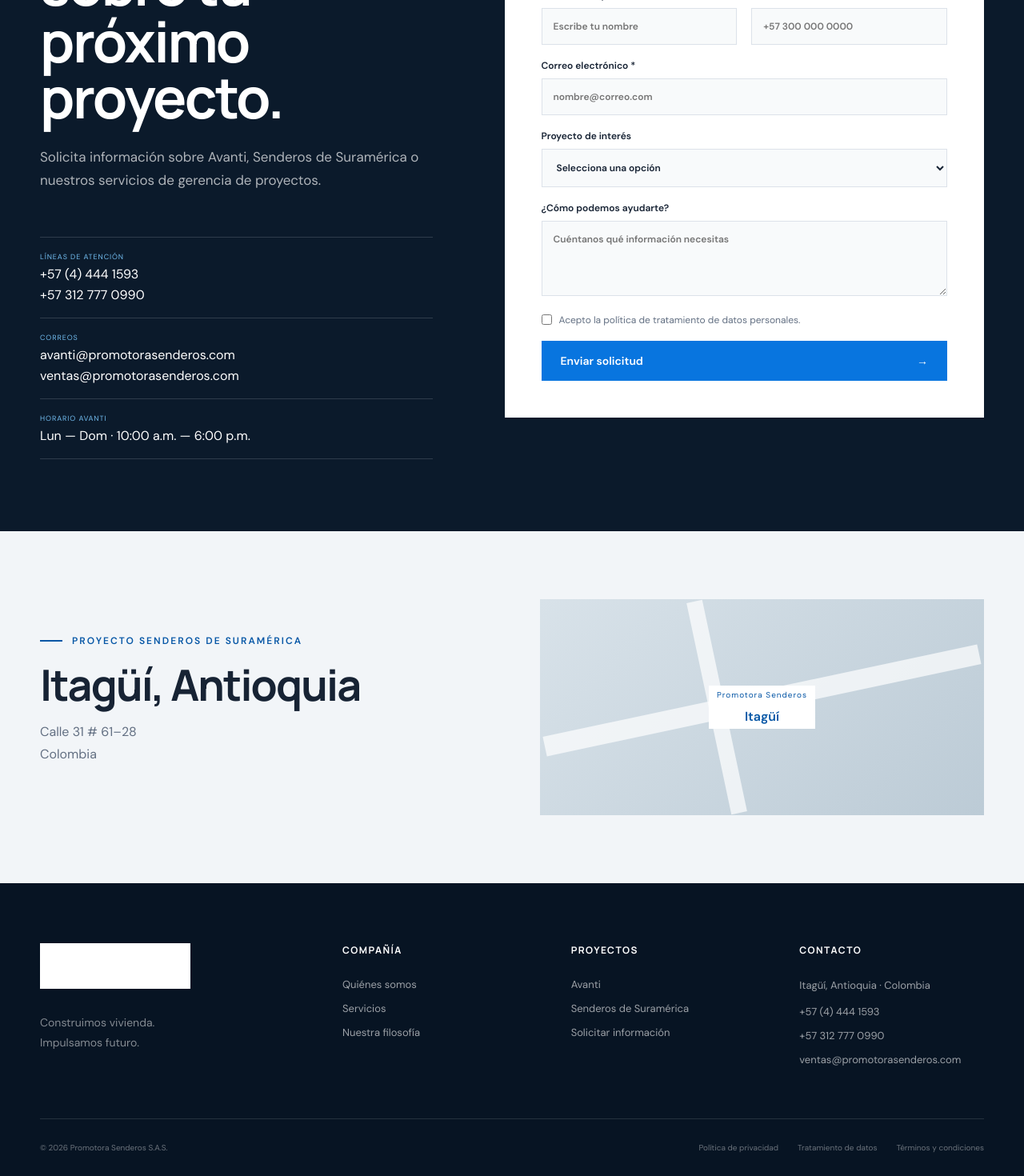
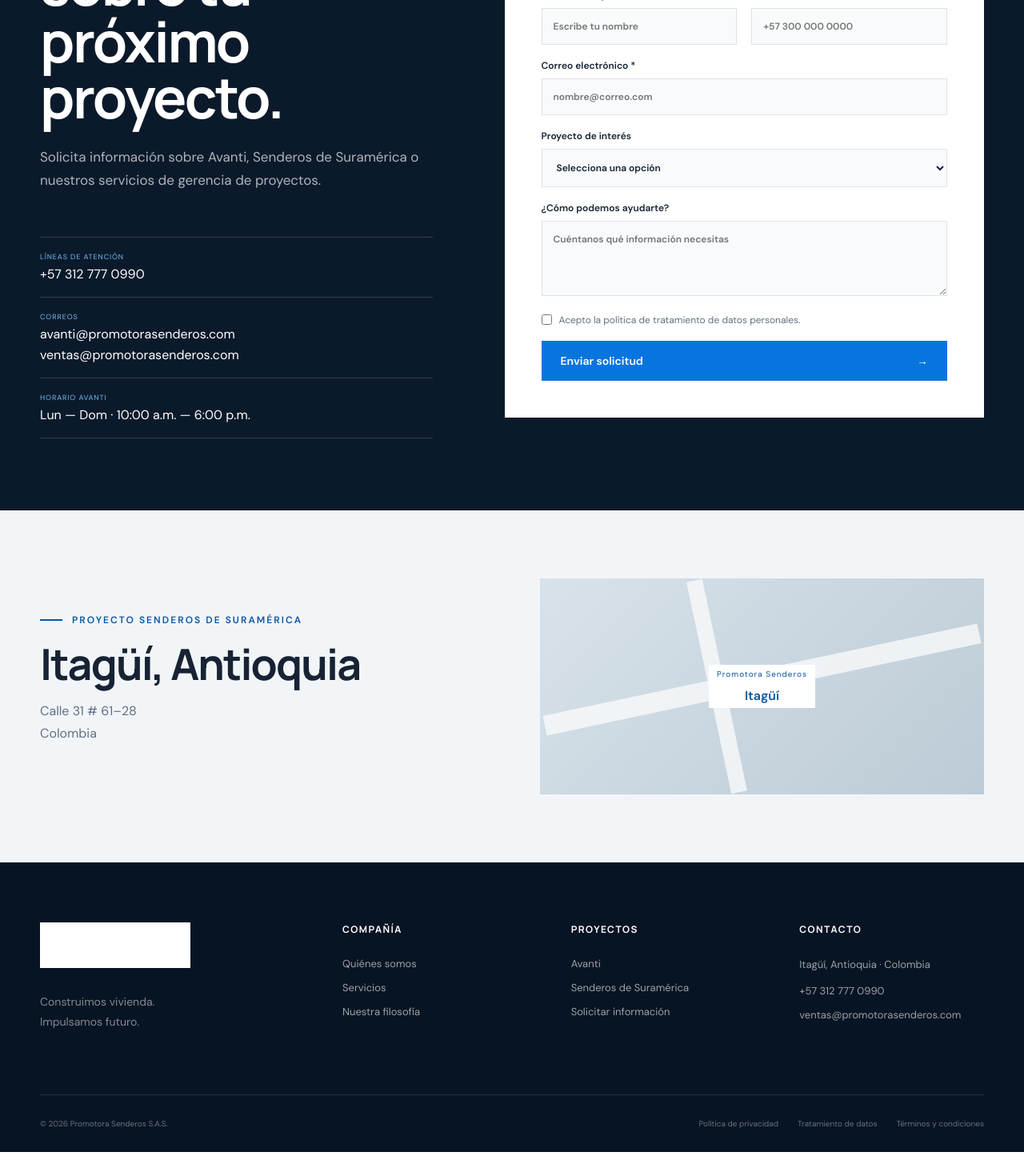
Before and after one commit to jborregoy2k/promotora-senderos-web, a Next.js app: page /contacto in a window 1280 px wide. Shown: the part 327-1797 px from the top of the page at 80% size. After the commit the page ends 1767 px from the top, so only its background shows below. Built offline with nearby package versions, Linux system fonts and the light colour scheme.

Commit message:
Retirar teléfono fijo del sitio

```diff
--- a/app/contacto/page.tsx
+++ b/app/contacto/page.tsx
@@ -7,7 +7,7 @@ export default function Contacto() {
   const [sent, setSent] = useState(false);
   function submit(e: FormEvent) { e.preventDefault(); setSent(true); }
   return <CorporatePage>
-    <section className="contact-hero"><div className="container contact-layout"><div className="contact-intro"><div className="eyebrow light">Contacto</div><h1>Conversemos sobre tu próximo proyecto.</h1><p>Solicita información sobre Avanti, Senderos de Suramérica o nuestros servicios de gerencia de proyectos.</p><div className="contact-data"><div><small>LÍNEAS DE ATENCIÓN</small><a href="tel:+5744441593">+57 (4) 444 1593</a><a href="tel:+573127770990">+57 312 777 0990</a></div><div><small>CORREOS</small><a href="mailto:avanti@promotorasenderos.com">avanti@promotorasenderos.com</a><a href="mailto:ventas@promotorasenderos.com">ventas@promotorasenderos.com</a></div><div><small>HORARIO AVANTI</small><span>Lun — Dom · 10:00 a.m. — 6:00 p.m.</span></div></div></div>
+    <section className="contact-hero"><div className="container contact-layout"><div className="contact-intro"><div className="eyebrow light">Contacto</div><h1>Conversemos sobre tu próximo proyecto.</h1><p>Solicita información sobre Avanti, Senderos de Suramérica o nuestros servicios de gerencia de proyectos.</p><div className="contact-data"><div><small>LÍNEAS DE ATENCIÓN</small><a href="tel:+573127770990">+57 312 777 0990</a></div><div><small>CORREOS</small><a href="mailto:avanti@promotorasenderos.com">avanti@promotorasenderos.com</a><a href="mailto:ventas@promotorasenderos.com">ventas@promotorasenderos.com</a></div><div><small>HORARIO AVANTI</small><span>Lun — Dom · 10:00 a.m. — 6:00 p.m.</span></div></div></div>
       <form className="contact-form" onSubmit={submit}>
         {sent ? <div className="form-success"><strong>¡Gracias por escribirnos!</strong><p>Recibimos tus datos. Un asesor se pondrá en contacto contigo.</p><button type="button" onClick={() => setSent(false)}>Enviar otra consulta</button></div> : <>
           <h2>Déjanos tus datos</h2><p>Los campos marcados con * son obligatorios.</p>
--- a/app/site-shell.tsx
+++ b/app/site-shell.tsx
@@ -49,7 +49,7 @@ export function SiteFooter() {
         <div className="footer-brand"><Brand /><p>Construimos vivienda.<br />Impulsamos futuro.</p></div>
         <div className="footer-col"><h3>Compañía</h3><Link href="/nosotros">Quiénes somos</Link><Link href="/servicios">Servicios</Link><Link href="/sostenibilidad">Nuestra filosofía</Link></div>
         <div className="footer-col"><h3>Proyectos</h3><Link href="/proyectos">Avanti</Link><Link href="/proyectos">Senderos de Suramérica</Link><Link href="/contacto">Solicitar información</Link></div>
-        <div className="footer-col"><h3>Contacto</h3><p>Itagüí, Antioquia · Colombia</p><a href="tel:+5744441593">+57 (4) 444 1593</a><a href="tel:+573127770990">+57 312 777 0990</a><a href="mailto:ventas@promotorasenderos.com">ventas@promotorasenderos.com</a></div>
+        <div className="footer-col"><h3>Contacto</h3><p>Itagüí, Antioquia · Colombia</p><a href="tel:+573127770990">+57 312 777 0990</a><a href="mailto:ventas@promotorasenderos.com">ventas@promotorasenderos.com</a></div>
       </div>
       <div className="container footer-bottom"><p>© 2026 Promotora Senderos S.A.S.</p><div><a href="#">Política de privacidad</a><a href="#">Tratamiento de datos</a><a href="#">Términos y condiciones</a></div></div>
     </footer>
```
